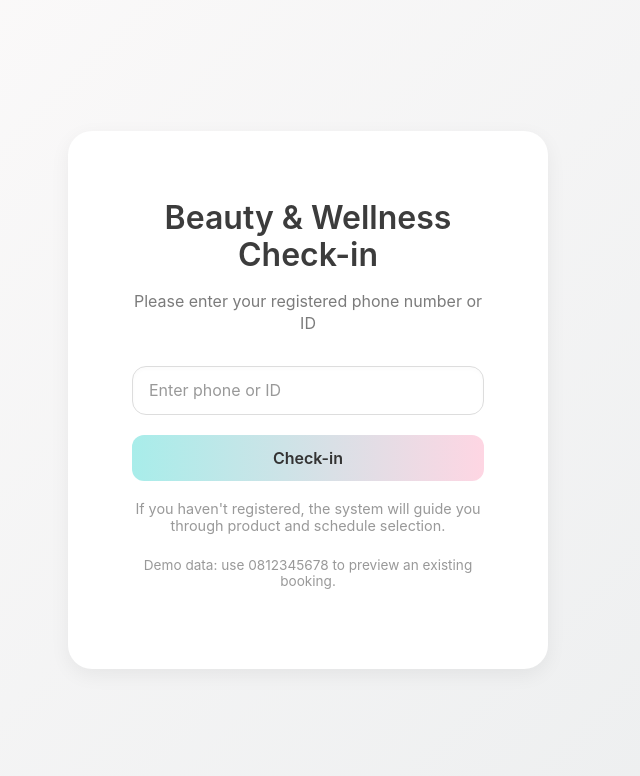
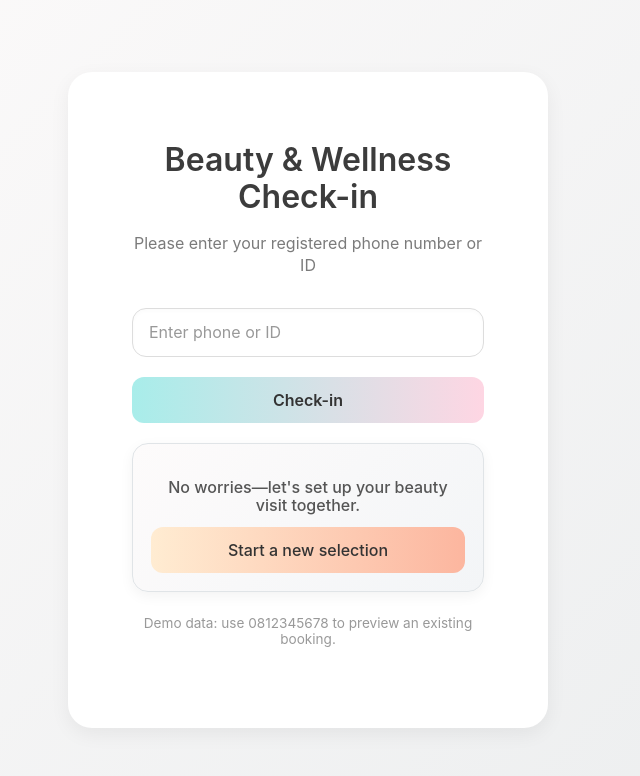
Before and after one commit to nungpothi/spec-extractor, a React (Vite) app in the folder frontend/: page / in a window 1280 px wide. Shown: the top 776 px of the page, without its empty margins (332-972 px from the left). Built offline with nearby package versions, Linux system fonts and the light colour scheme.

Commit message:
Update WelcomePage to always show registration prompt on load

```diff
--- a/frontend/src/pages/WelcomePage.tsx
+++ b/frontend/src/pages/WelcomePage.tsx
@@ -6,7 +6,7 @@ import { kioskService } from '../services/kioskService';
 const WelcomePage: React.FC = () => {
   const navigate = useNavigate();
   const [identifier, setIdentifier] = useState('');
-  const [showRegistrationPrompt, setShowRegistrationPrompt] = useState(false);
+  const [showRegistrationPrompt, setShowRegistrationPrompt] = useState(true);
   const {
     loading,
     error,
@@ -21,7 +21,7 @@ const WelcomePage: React.FC = () => {
   React.useEffect(() => {
     reset();
     setIdentifier('');
-    setShowRegistrationPrompt(false);
+    setShowRegistrationPrompt(true);
   }, [reset]);
 
   const handleCheckIn = async (event: React.FormEvent) => {
```
